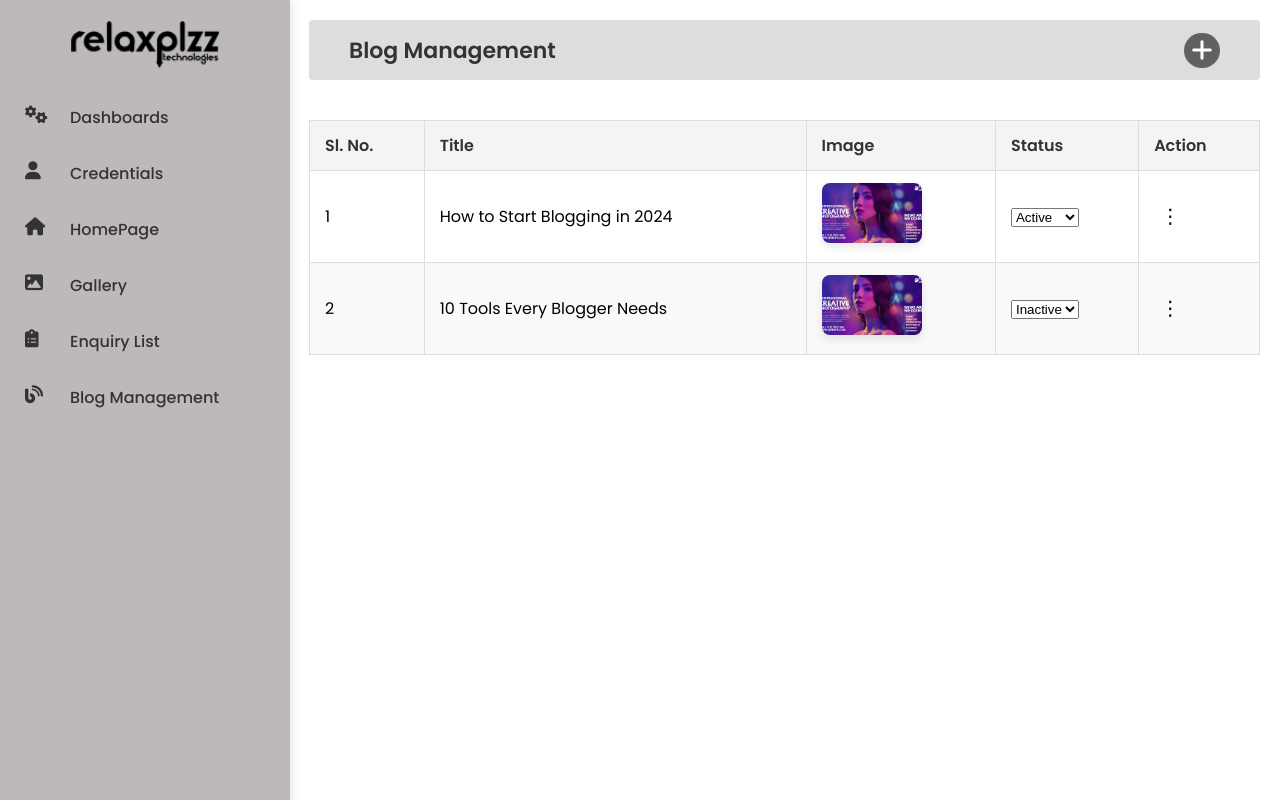
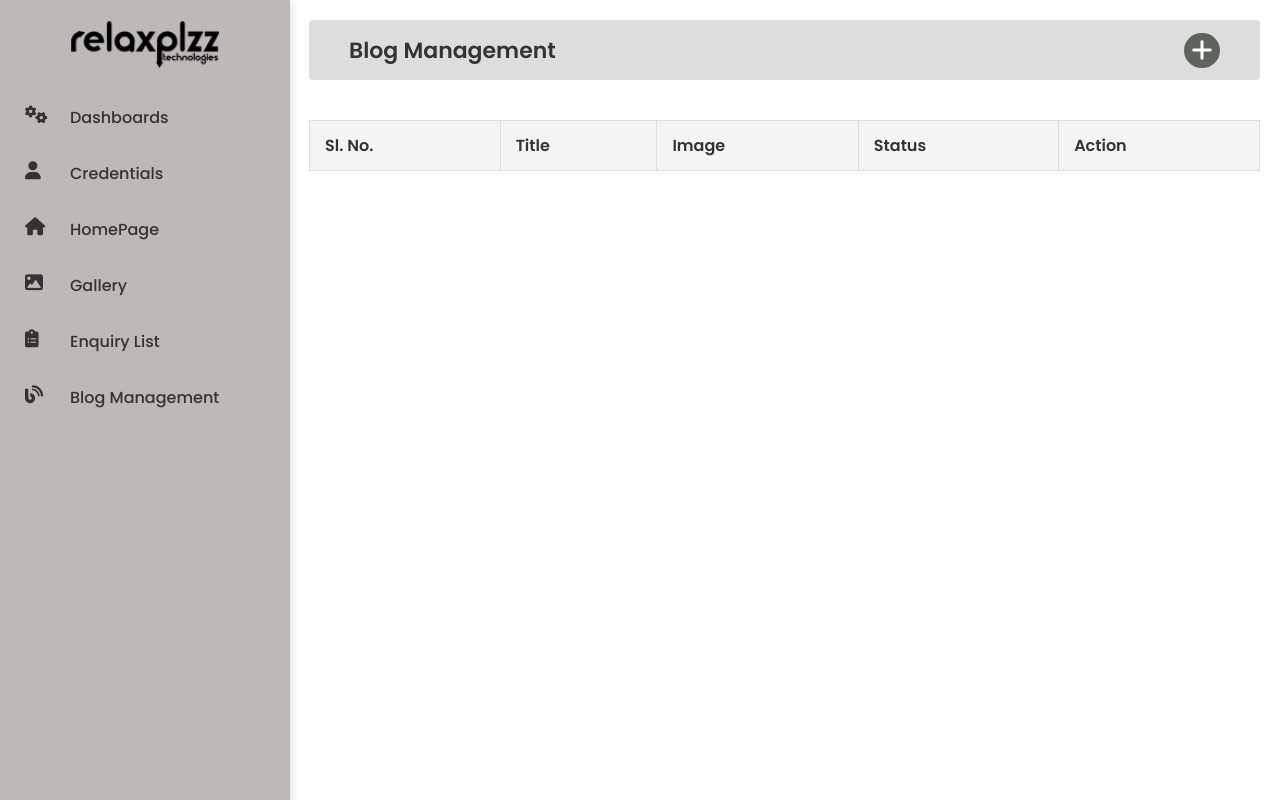
Before and after one commit to primyaPV/relaxplzz-admin-ui, a React (Create React App) app: page /blog in a window 1280 px wide. Built offline with nearby package versions, Linux system fonts and the light colour scheme.

Commit message:
some workss

```diff
--- a/src/App.tsx
+++ b/src/App.tsx
@@ -1,6 +1,7 @@
 import React, { lazy, useState } from 'react';
 import './App.css';
-import { BrowserRouter as Router, Route, Routes} from 'react-router-dom'; // import Router and Routes
+import { BrowserRouter as Router, Route, Routes, Navigate } from 'react-router-dom';
+
 import Menu from './components/Menu';
 import Address from './components/credentials/Address';
 import Banners from './components/Banners';
@@ -35,7 +36,6 @@ const App: React.FC = () => {
       };
       setBlogs([...blogs, newBlog]);
     }
-
     setEditBlog(null);
   };
 
@@ -52,7 +52,7 @@ const App: React.FC = () => {
           <Route path="/link" element={<LinkPage />} />
           <Route path="/enquirylist" element={<EnquiryList />} />
 
-          {/* Lazy-loaded PreviewBlog */}
+          {/* Preview Page */}
           <Route
             path="/previewblog"
             element={
@@ -62,31 +62,33 @@ const App: React.FC = () => {
             }
           />
 
-          {/* Create/Edit Blog Route */}
+          {/* Create/Edit Blog Page */}
           <Route
             path="/createeditblog"
             element={
               <CreateEditBlog
                 onSubmit={handleSubmitBlog}
                 onClose={() => setEditBlog(null)}
-      initialData={null} // Keep this null or remove the prop
+                initialData={editBlog}
               />
             }
           />
 
-          {/* Blog List Route */}
+          {/* Blog Listing Page */}
           <Route
             path="/blog"
             element={
               <Blog
                 blogs={blogs}
+                setBlogs={setBlogs}
                 setEditBlog={(blog) => setEditBlog(blog)}
                 onCreateBlog={handleCreateBlog}
-                setBlogs={setBlogs}
               />
             }
           />
 
+          {/* Default Route */}
+          <Route path="*" element={<Navigate to="/blog" />} />
         </Routes>
       </div>
     </Router>
--- a/src/components/blog/Blog.tsx
+++ b/src/components/blog/Blog.tsx
@@ -1,7 +1,6 @@
 import React, { useState, useRef, useEffect } from 'react';
 import '../../css/blog/Blog.css';
-import image1 from '../../assets/banner1.jpeg';
-import {useNavigate } from 'react-router-dom';
+import { useNavigate, useLocation } from 'react-router-dom';
 
 export interface BlogPost {
   id: number;
@@ -9,8 +8,9 @@ export interface BlogPost {
   date: string;
   author: string;
   status: 'active' | 'inactive';
+  tempId?: number; // Optional temporary ID for tracking
   fields: {
-    type: 'image' | 'content' | 'video'| 'youtube';
+    type: 'image' | 'content' | 'video' | 'youtube';
     value: string;
   }[];
 }
@@ -22,62 +22,61 @@ interface BlogProps {
   setEditBlog: (blog: BlogPost) => void;
 }
 
-const Blog: React.FC<BlogProps> = ({ onCreateBlog, setEditBlog }) => {
+const Blog: React.FC<BlogProps> = ({ blogs, setBlogs, onCreateBlog, setEditBlog }) => {
   const actionMenuRef = useRef<HTMLDivElement | null>(null);
-  const [previewBlog, setPreviewBlog] =useState<BlogPost | null>(null);
-  const [blogToDelete, setBlogToDelete] =useState<BlogPost | null>(null);
+  const [previewBlog, setPreviewBlog] = useState<BlogPost | null>(null);
+  const [blogToDelete, setBlogToDelete] = useState<BlogPost | null>(null);
   const [openMenuId, setOpenMenuId] = useState<number | null>(null);
-  const [blogs, setBlogs] = useState<BlogPost[]>([
-    {
-      id: 1,
-      title: 'How to Start Blogging in 2024',
-      date: '2024-04-01',
-      author: 'Jane Doe',
-      status: 'active',
-      fields: [
-        { type: 'image', value: image1 },
-        { type: 'content', value: 'This blog will walk you through the process...' },
-        { type: 'video', value: 'https://www.w3schools.com/html/mov_bbb.mp4' } // example video
-      ]
-    },
-    {
-      id: 2,
-      title: '10 Tools Every Blogger Needs',
-      date: '2024-03-15',
-      author: 'John Smith',
-      status: 'inactive',
-      fields: [
-        { type: 'image', value: image1 },
-        { type: 'content', value: 'From content planners to SEO analyzers, this article lists ten essential tools that streamline your blogging efforts...' },
-        { type: 'video', value: 'https://www.w3schools.com/html/mov_bbb.mp4' }
-      ]
-    }
+  const location = useLocation();
+  const navigate = useNavigate();
+
+  // Use a ref to track if we've already processed this state
+  const processedStateRef = useRef<boolean>(false);
+
+  useEffect(() => {
+    // Only process location state once
+    if (location.state?.newBlog && !processedStateRef.current) {
+      processedStateRef.current = true;
+
+      const newBlog = location.state.newBlog as BlogPost;
+
+      // Use a unique identifier like tempId or title to check duplicates
+      const isDuplicate = blogs.some(blog =>
+        (newBlog.tempId && blog.tempId === newBlog.tempId) ||
+        (blog.title === newBlog.title && blog.author === newBlog.author)
+      );
+
+      if (!isDuplicate) {
+        // Generate a new ID based on the current highest ID
+        const highestId = blogs.reduce((max, blog) => Math.max(max, blog.id), 0);
+        const newId = highestId + 1;
+
+        // Add the blog with the new ID
+        setBlogs(prevBlogs => [
+          ...prevBlogs,
+          { ...newBlog, id: newId }
         ]);
 
-  const navigate = useNavigate();
+        console.log('Added new blog:', newBlog.title);
+      }
+
+      // Clear navigation state
+      window.history.replaceState({}, document.title);
+    }
+  }, [location.state, blogs, setBlogs]);
 
   useEffect(() => {
     const handleClickOutside = (event: MouseEvent) => {
-      if (
-        actionMenuRef.current &&
-        !actionMenuRef.current.contains(event.target as Node)
-      ) {
+      if (actionMenuRef.current && !actionMenuRef.current.contains(event.target as Node)) {
         setOpenMenuId(null);
       }
     };
-
     document.addEventListener('mousedown', handleClickOutside);
-    return () => {
-      document.removeEventListener('mousedown', handleClickOutside);
-    };
+    return () => document.removeEventListener('mousedown', handleClickOutside);
   }, []);
 
-
   const handleStatusChange = (id: number, newStatus: 'active' | 'inactive') => {
-    const updatedBlogs = blogs.map((blog) =>
-      blog.id === id ? { ...blog, status: newStatus } : blog
-    );
-    setBlogs(updatedBlogs);
+    setBlogs(blogs.map(blog => blog.id === id ? { ...blog, status: newStatus } : blog));
   };
 
   const handleDelete = (blog: BlogPost) => setBlogToDelete(blog);
@@ -96,8 +95,8 @@ const Blog: React.FC<BlogProps> = ({ onCreateBlog, setEditBlog }) => {
         <button
           className="create-blog-button"
           onClick={() => {
-    onCreateBlog();    // clears editBlog state
-    navigate('/createeditblog'); // navigates to CreateEditBlog page
+            onCreateBlog();
+            navigate('/createeditblog');
           }}
         >
           <i className="fas fa-plus"></i>
@@ -122,7 +121,7 @@ const Blog: React.FC<BlogProps> = ({ onCreateBlog, setEditBlog }) => {
                 <td>{blog.title}</td>
                 <td>
                   {blog.fields
-    .filter(field => field.type === 'image')
+                    .filter((field) => field.type === 'image')
                     .map((imageField, index) => (
                       <img
                         key={index}
@@ -137,15 +136,12 @@ const Blog: React.FC<BlogProps> = ({ onCreateBlog, setEditBlog }) => {
                 <td>
                   <select
                     value={blog.status}
-    onChange={(e) =>
-      handleStatusChange(blog.id, e.target.value as 'active' | 'inactive')
-    }
+                    onChange={(e) => handleStatusChange(blog.id, e.target.value as 'active' | 'inactive')}
                   >
                     <option value="active">Active</option>
                     <option value="inactive">Inactive</option>
                   </select>
                 </td>
-
                 <td className="action-cell">
                   <button
                     className="menu-button"
@@ -153,23 +149,21 @@ const Blog: React.FC<BlogProps> = ({ onCreateBlog, setEditBlog }) => {
                   >
                     ⋮
                   </button>
-
                   {openMenuId === blog.id && (
                     <div className="action-menu" ref={actionMenuRef}>
-      <button onClick={() => { setEditBlog(blog); setOpenMenuId(null); }}>Edit</button>
+                      <button onClick={() => { setEditBlog(blog); setOpenMenuId(null); navigate('/createeditblog', { state: blog }); }}>Edit</button>
                       <button onClick={() => { handleDelete(blog); setOpenMenuId(null); }}>Delete</button>
                       <button onClick={() => { setPreviewBlog(blog); setOpenMenuId(null); }}>Preview</button>
                     </div>
                   )}
                 </td>
-
               </tr>
             ))}
           </tbody>
         </table>
       </div>
 
-      {/* Preview Modal */}
+      {/* Preview inline (for quick look) */}
       {previewBlog && previewBlog.fields.map((field, index) => {
         if (field.type === 'image') {
           return <img key={index} src={field.value} alt={`Blog ${index}`} style={{ width: '100%', marginBottom: '10px' }} />;
@@ -182,7 +176,6 @@ const Blog: React.FC<BlogProps> = ({ onCreateBlog, setEditBlog }) => {
             <div key={index} style={{ marginBottom: '10px' }}>
               <video width="100%" controls>
                 <source src={field.value} type="video/mp4" />
-          Your browser does not support the video tag.
               </video>
             </div>
           );
@@ -190,17 +183,14 @@ const Blog: React.FC<BlogProps> = ({ onCreateBlog, setEditBlog }) => {
         return null;
       })}
 
-
-      {/* Delete Confirmation Modal */}
+      {/* Delete Modal */}
       {blogToDelete && (
         <div className="modal-overlay">
           <div className="delete-modal-content">
             <h3>Confirm delete blog post?</h3>
             <p><strong>{blogToDelete.title}</strong></p>
             <div className="form-actions">
-              <button className="delete-confirm" onClick={confirmDelete}>
-                Yes, Delete
-              </button>
+              <button className="delete-confirm" onClick={confirmDelete}>Yes, Delete</button>
               <button onClick={() => setBlogToDelete(null)}>Cancel</button>
             </div>
           </div>
--- a/src/components/blog/PreviewBlog.tsx
+++ b/src/components/blog/PreviewBlog.tsx
@@ -1,6 +1,6 @@
 import React from 'react';
 import { useLocation, useNavigate } from 'react-router-dom';
-import { BlogPost } from './CreateEditBlog';
+import { BlogPost } from './Blog'; // Make sure to import from the correct file
 import '../../css/blog/PreviewBlog.css';
 
 const PreviewBlog: React.FC = () => {
@@ -22,9 +22,12 @@ const PreviewBlog: React.FC = () => {
   };
 
   const handlePublish = () => {
-    // Placeholder for publish logic
-    alert('Blog published!');
-    // Optionally, send to backend or navigate to another page after publishing
+    // Navigate to blog page with the blog data
+    navigate('/blog', {
+      state: {
+        newBlog: blogData
+      }
+    });
   };
 
   return (
```
Lines whose indentation alone changed are shown as unchanged.
